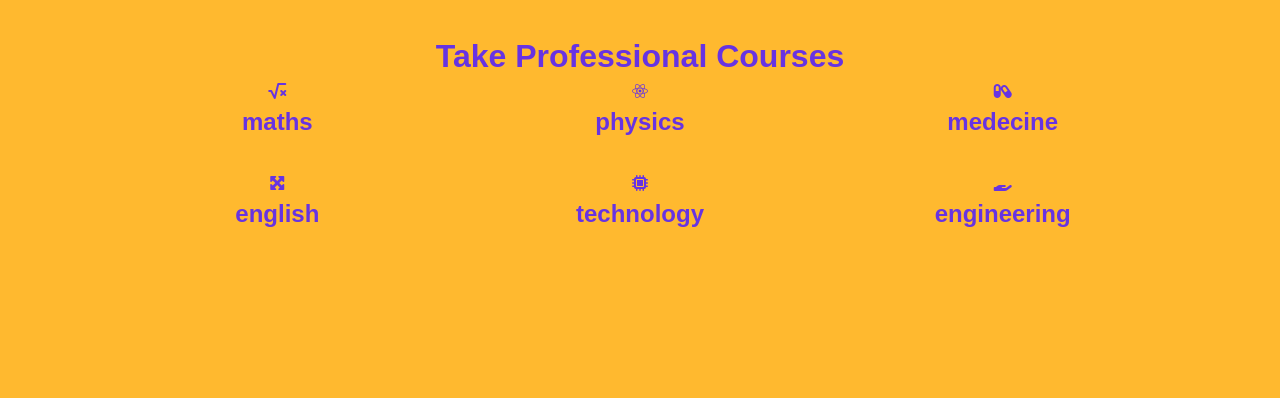
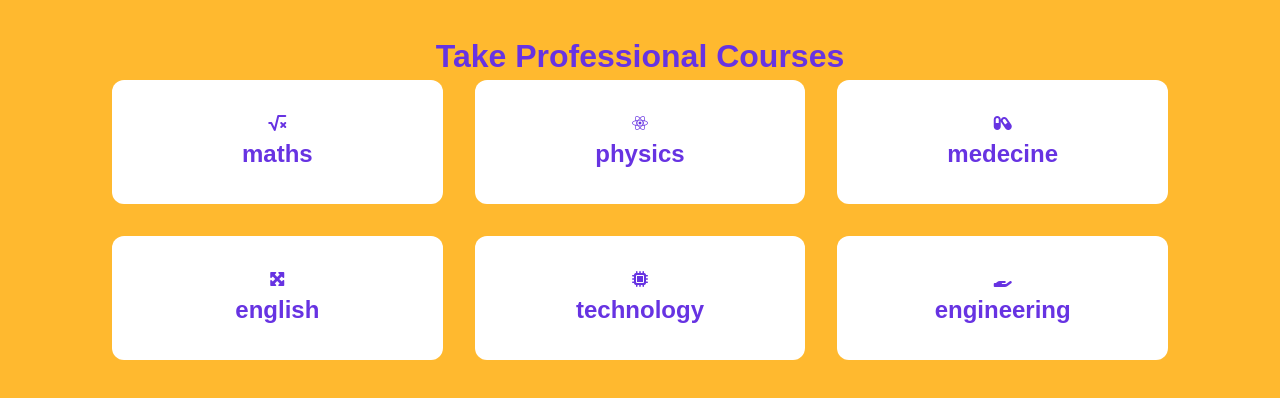
Before and after one commit to IdrissaMurenga/live-demo, a plain HTML site: page index.html in a window 1280 px wide. Drawn offline with Linux system fonts and the light colour scheme; files that its build step writes are made by us from their sources.

Commit message:
added boxes colors

```diff
--- a/assets/style.css
+++ b/assets/style.css
@@ -13,4 +13,9 @@ body{
     grid-template-columns: repeat( auto-fit, minmax(250px, 1fr) );
     gap: 2rem;
 }
+.boxes-color{
+    padding: 2rem;
+    border-radius: 0.75rem;
+    background-color: #fff;
+}
 /**end of css **/
```
